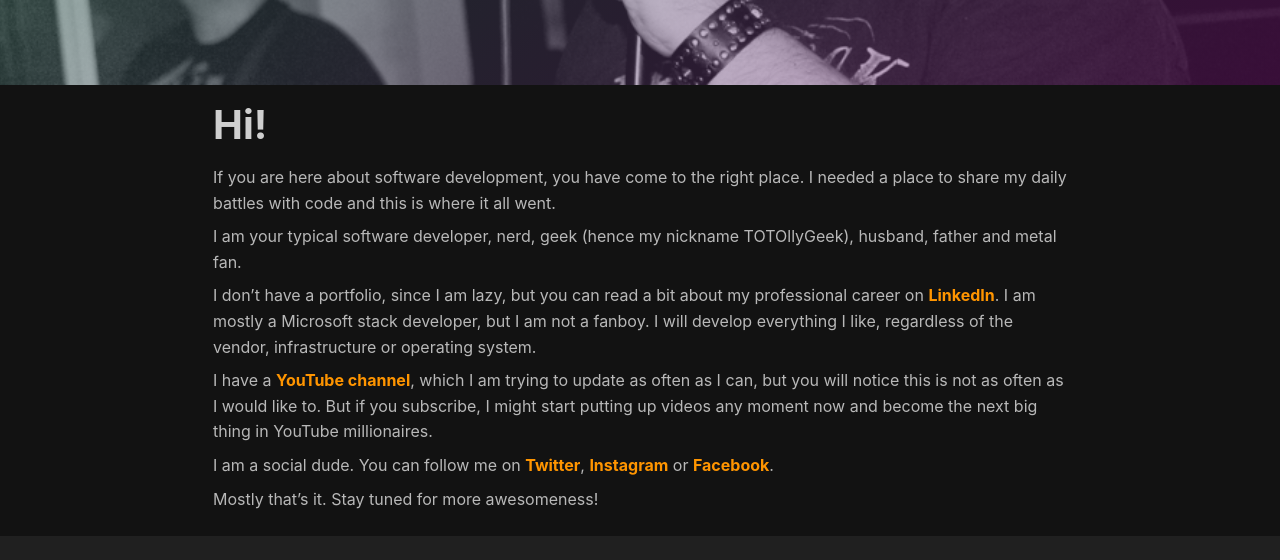
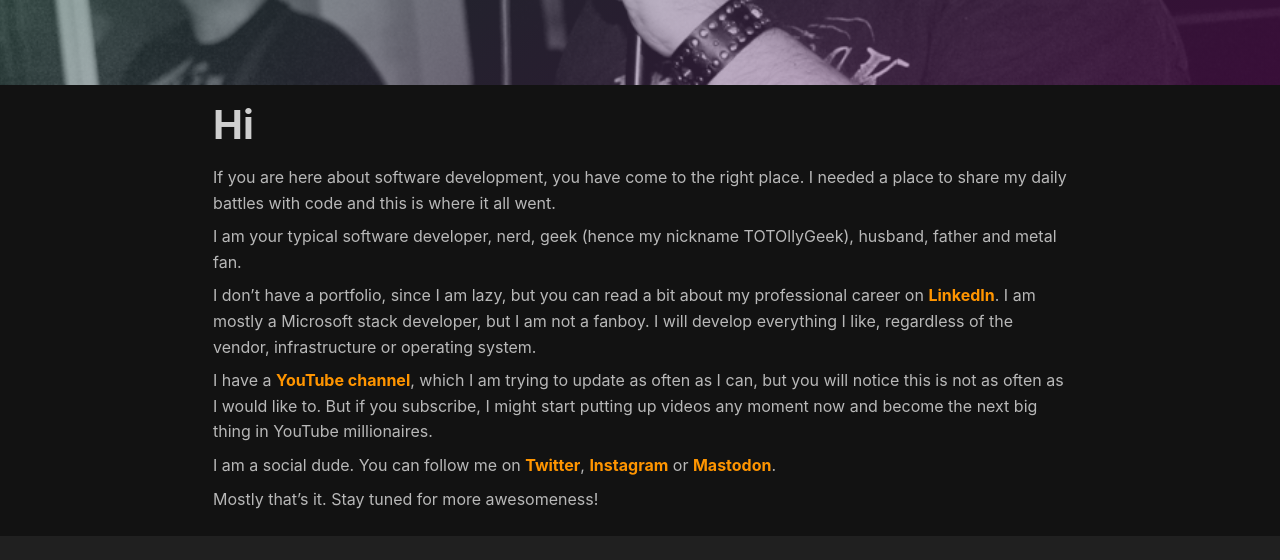
Before and after one commit to totollygeek/totollygeek.github.io, a Jekyll site: the page built from about.md, in a window 1280 px wide. Shown: the part 571-1131 px from the top of the page. Built offline with Jekyll 4.4.1, drawn with Linux system fonts in a browser that asks for light colours; nearby versions of some CDN libraries.

Commit message:
replace fb => mstn

```diff
--- a/about.md
+++ b/about.md
@@ -11,7 +11,7 @@ article_header:
     src: /assets/img/rock1-top.jpg
 ---
 
-# Hi!
+# Hi
 
 If you are here about software development, you have come to the right place. I needed a place to share my daily
 battles with code and this is where it all went.
@@ -22,6 +22,6 @@ I don't have a portfolio, since I am lazy, but you can read a bit about my profe
 
 I have a [YouTube channel](http://www.youtube.com/totollygeek/), which I am trying to update as often as I can, but you will notice this is not as often as I would like to. But if you subscribe, I might start putting up videos any moment now and become the next big thing in YouTube millionaires.
 
-I am a social dude. You can follow me on [Twitter](http://twitter.com/totollygeek), [Instagram](https://www.instagram.com/totollygeek/) or [Facebook](https://www.facebook.com/totollygeek).
+I am a social dude. You can follow me on [Twitter](http://twitter.com/totollygeek), [Instagram](https://www.instagram.com/totollygeek/) or [Mastodon](https://infosec.exchange/@totollygeek).
 
 Mostly that's it. Stay tuned for more awesomeness!
```
